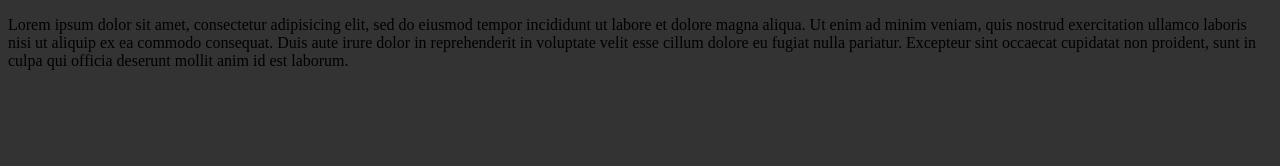
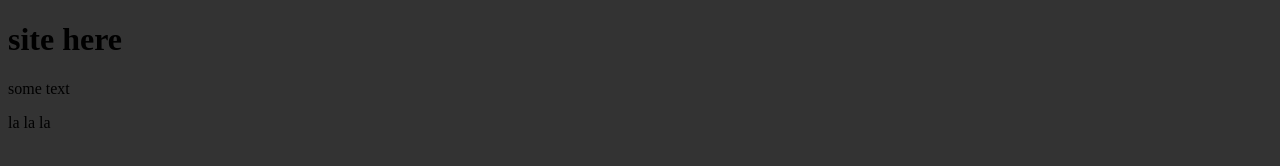
Before and after one commit to Banfoxs/site, a plain HTML site: page index.html in a window 1280 px wide. Drawn offline with Linux system fonts and the light colour scheme.

Commit message:
Last commit

```diff
--- a/index.html
+++ b/index.html
@@ -6,11 +6,9 @@
 	<link rel="stylesheet" href="css/index.css" >
 </head>
 <body>
-	<p>Lorem ipsum dolor sit amet, consectetur adipisicing elit, sed do eiusmod
-	tempor incididunt ut labore et dolore magna aliqua. Ut enim ad minim veniam,
-	quis nostrud exercitation ullamco laboris nisi ut aliquip ex ea commodo
-	consequat. Duis aute irure dolor in reprehenderit in voluptate velit esse
-	cillum dolore eu fugiat nulla pariatur. Excepteur sint occaecat cupidatat non
-	proident, sunt in culpa qui officia deserunt mollit anim id est laborum.</p>
+		<h1>site here</h1>
+		<p>some text</p>
+		<p>la la la</p>
 
+</body>
 </html>
```
